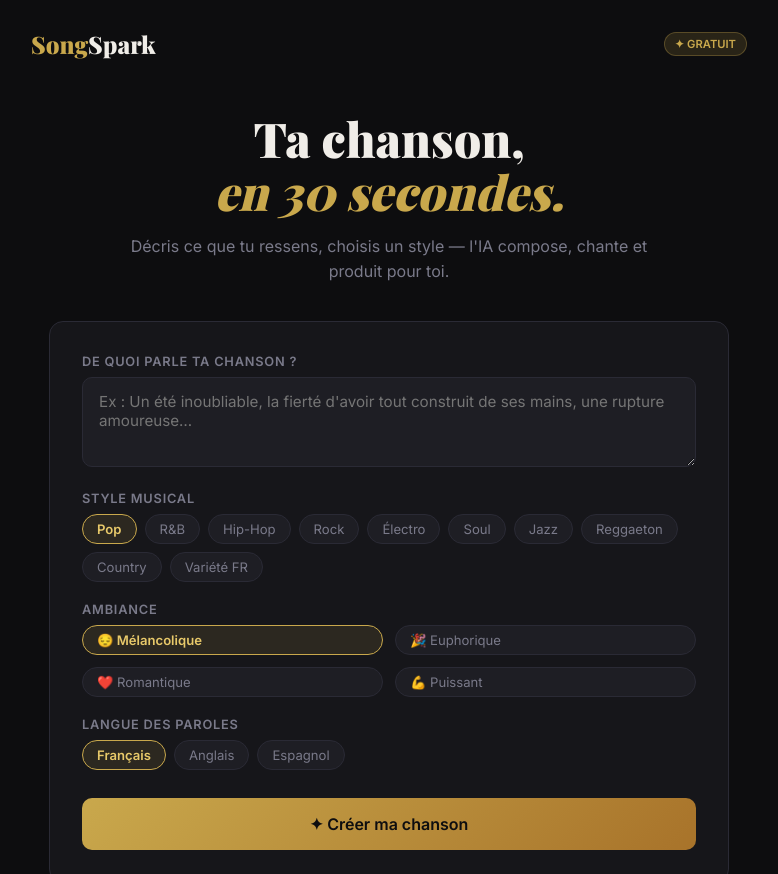
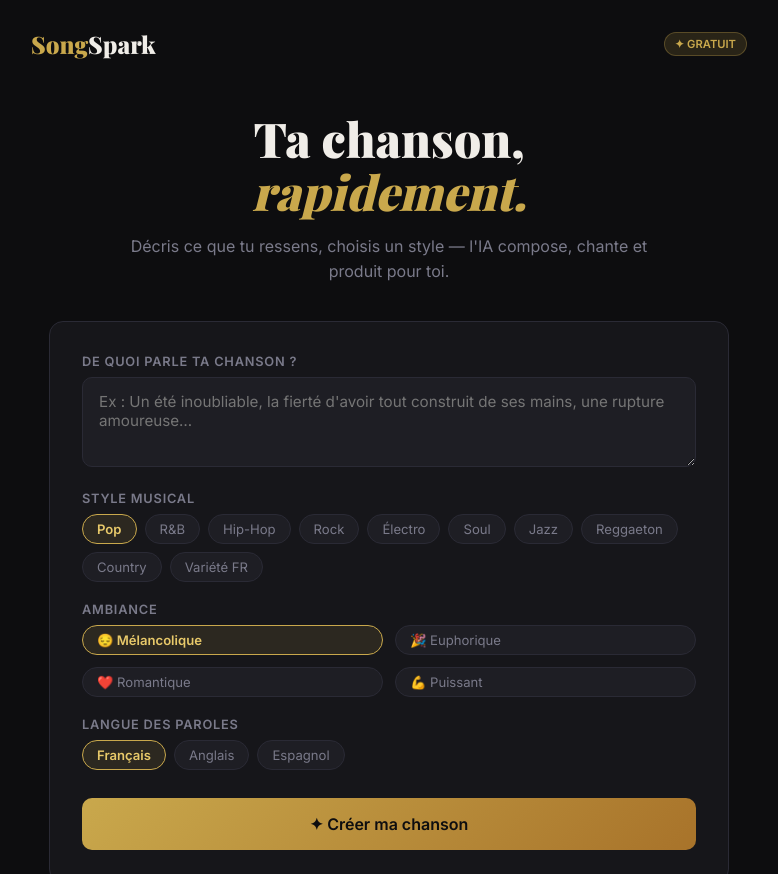
Before and after one commit to seb13880/songspark, a plain HTML site: page index.html in a window 1280 px wide. Shown: the top 874 px of the page, without its empty margins (251-1029 px from the left). Drawn offline with nearby package versions, Linux system fonts and the light colour scheme.

Commit message:
Update index.html

```diff
--- a/index.html
+++ b/index.html
@@ -3,7 +3,7 @@
 <head>
   <meta charset="UTF-8" />
   <meta name="viewport" content="width=device-width, initial-scale=1.0" />
-  <title>SongSpark — Génère ta chanson en rapidement</title>
+  <title>SongSpark — Génère ta chanson rapidement</title>
   <link href="https://fonts.googleapis.com/css2?family=Playfair+Display:wght@700;900&family=Inter:wght@400;500;600&display=swap" rel="stylesheet" />
   <style>
     *, *::before, *::after { box-sizing: border-box; margin: 0; padding: 0; }
@@ -64,7 +64,7 @@
 </header>
 
 <div class="hero">
-  <h1>Ta chanson,<br><em>en 30 secondes.</em></h1>
+  <h1>Ta chanson,<br><em>rapidement.</em></h1>
   <p>Décris ce que tu ressens, choisis un style — l'IA compose, chante et produit pour toi.</p>
 </div>
 
```
